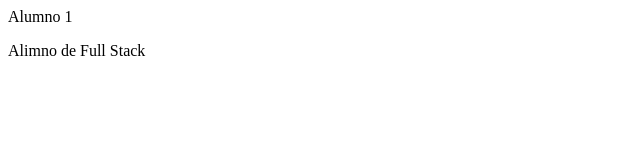
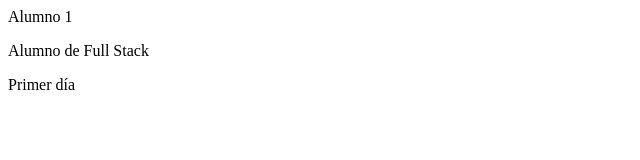
Before and after one commit to cpelaezp/fullstackWork, a plain HTML site: page index.html in a window 1280 px wide. Shown: the full height of the page, 0-640 px from the left. Drawn offline with Linux system fonts and the light colour scheme.

Commit message:
segundo commit

```diff
--- a/index.html
+++ b/index.html
@@ -5,7 +5,8 @@
   <body>
     <div class="container">
       <header>Alumno 1</header>
-      <p> Alimno de Full Stack</p>
+      <p> Alumno de Full Stack</p>
+      <p> Primer día </p>
     </div>
   </body>
 </html>
```
